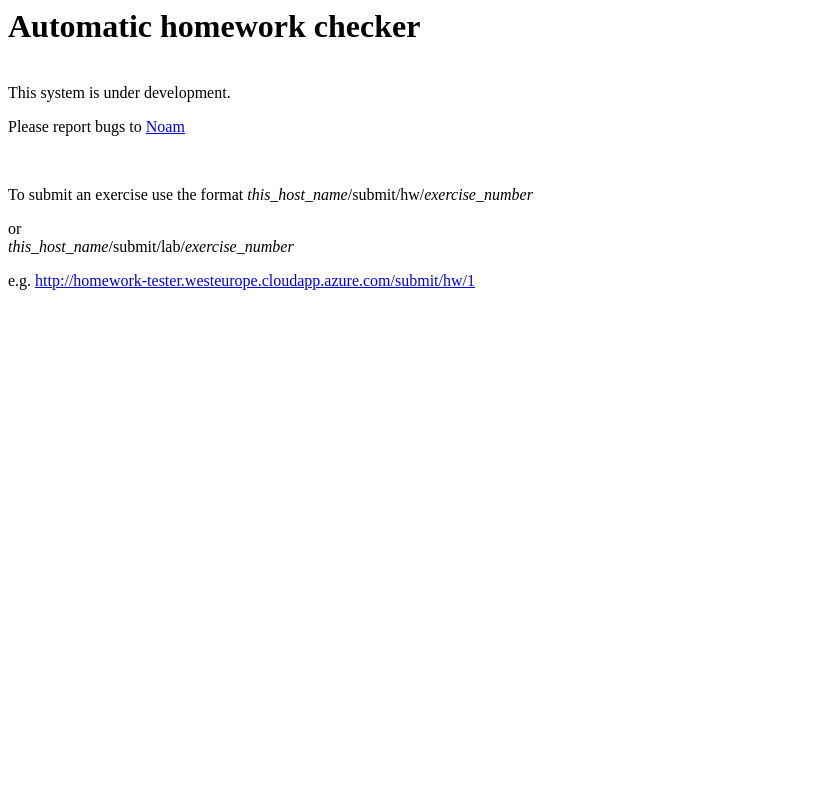
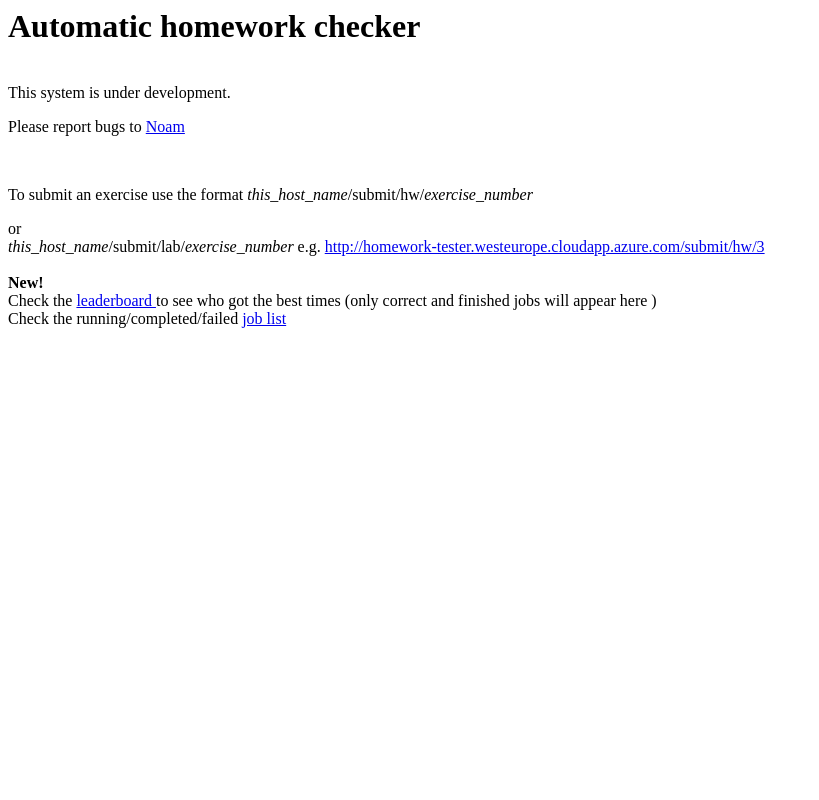
Before and after one commit to cnoam/technion-iem-ds_lab, a Flask app: page / in a window 1280 px wide. Shown: the whole page, without its empty margins (0-819 px from the left). Run offline with Flask 2, Linux system fonts and the light colour scheme.

Commit message:
update html contents

```diff
--- a/templates/index.html
+++ b/templates/index.html
@@ -5,8 +5,13 @@
 <br>
 <p>To submit an exercise use the format <i>this_host_name</i>/submit/hw/<i>exercise_number</i></p>
 or<br>
-<i>this_host_name</i>/submit/lab/<i>exercise_number</i></p>
+<i>this_host_name</i>/submit/lab/<i>exercise_number</i>
 
 e.g.
-<a href="http://homework-tester.westeurope.cloudapp.azure.com/submit/hw/1">http://homework-tester.westeurope.cloudapp.azure.com/submit/hw/1</a>
+<a href="http://homework-tester.westeurope.cloudapp.azure.com/submit/hw/3">http://homework-tester.westeurope.cloudapp.azure.com/submit/hw/3</a>
+
+<br><br>
+<b>New!</b><br>
+Check the <a href="./leaderboard"> leaderboard </a> to see who got the best times (only correct and finished jobs will appear here ) <br>
+Check the running/completed/failed <a href="./jobs">job list </a><br>
 </html>
```
Also changed, not shown: templates/upload_homework.html (+6 -2 lines).
